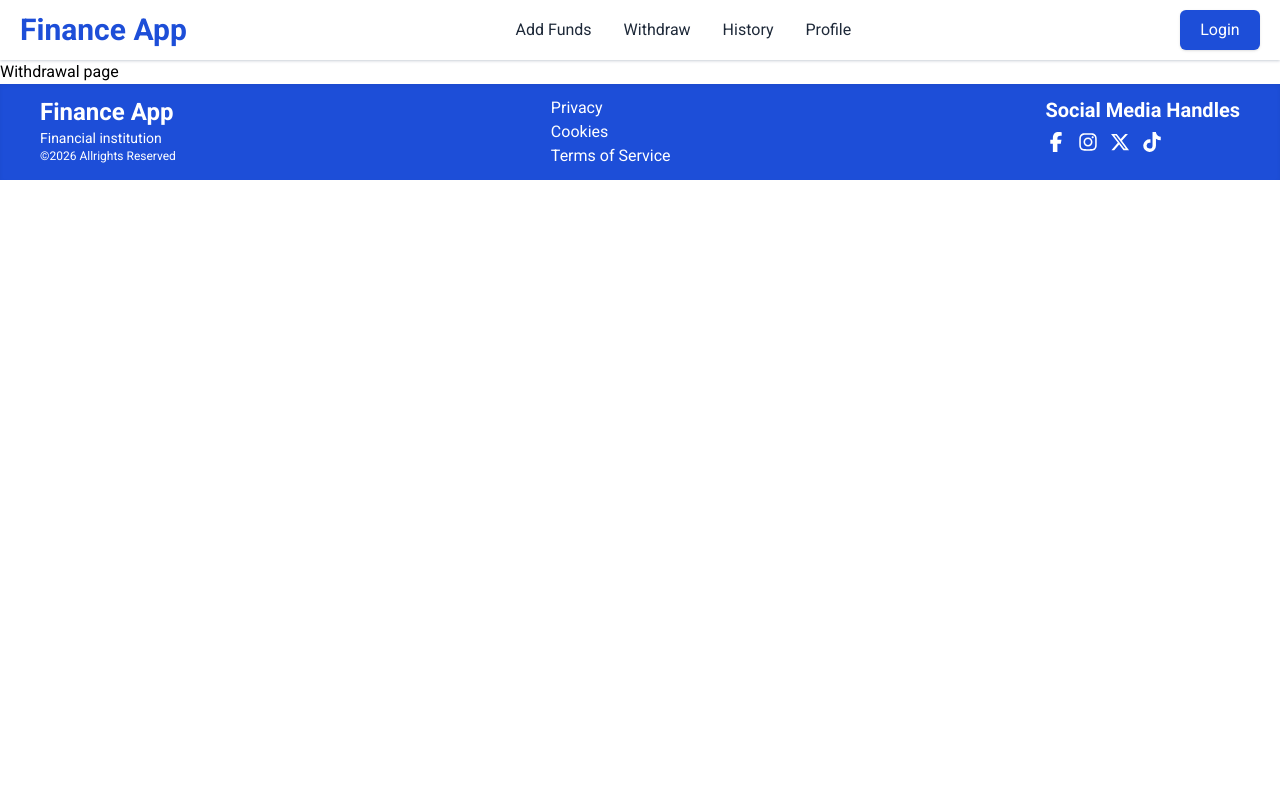
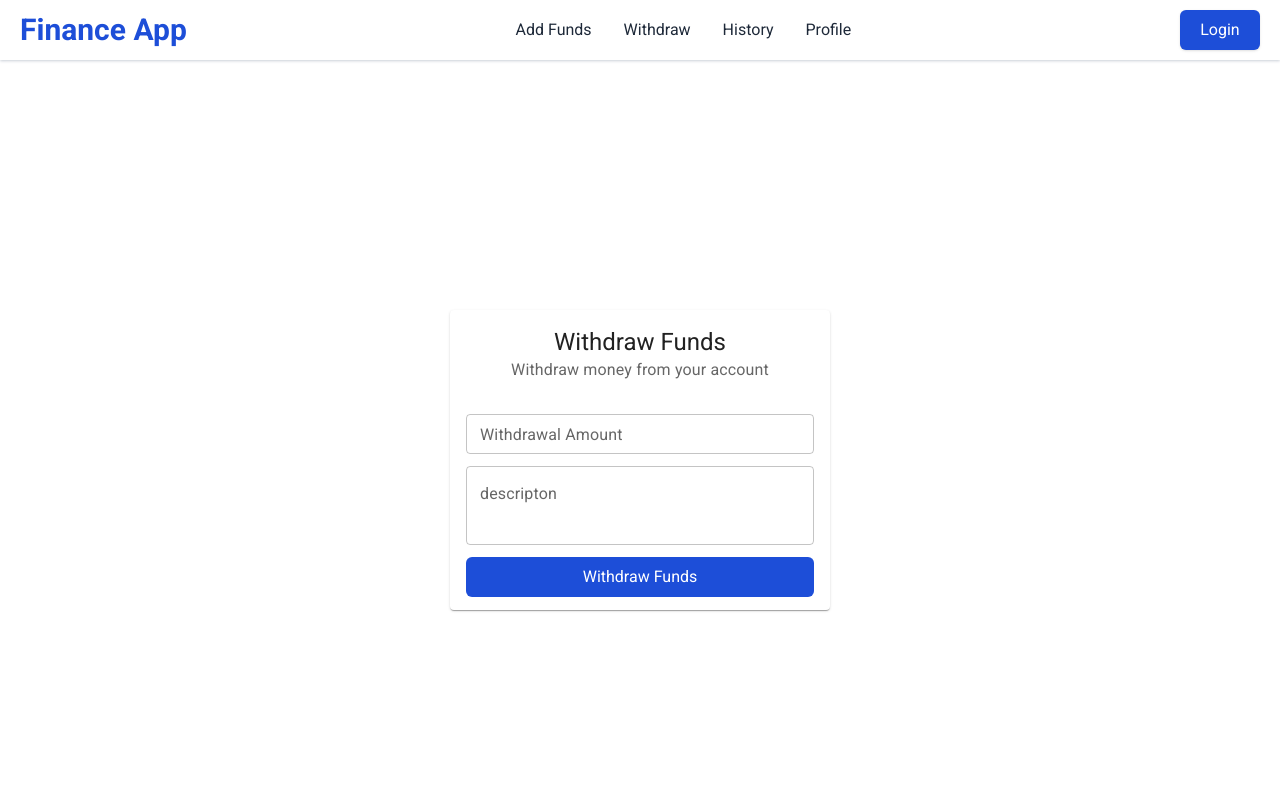
Before and after one commit to Emmy-delight/finance-app, a Next.js app: page /dashboard/withdraw in a window 1280 px wide. Shown: the top 800 px of the page. Built offline with nearby package versions, Linux system fonts and the light colour scheme.

Commit message:
withdrawal page

```diff
--- a/app/dashboard/withdraw/page.js
+++ b/app/dashboard/withdraw/page.js
@@ -1,5 +1,40 @@
+import { Card, CardContent, CardHeader, TextField } from "@mui/material";
+
 export default function Withdraw (){
     return (
-        <main>Withdrawal page</main>
+        <main className="min-h-screen flex justify-center items-center px-20 py-10">
+            <Card sx={{width: 380, height: 300}}>
+                <CardHeader sx={{textAlign: "center"}}
+                title="Withdraw Funds"
+                subheader="Withdraw money from your account" />
+
+              <CardContent>
+                  <form className="flex flex-col gap-3">
+                     <div>
+                       <TextField
+                         fullWidth
+                         size="small"
+                         id="amount"
+                         label="Withdrawal Amount"
+                         type="number"
+                         placeholder="Enter withdrawal amount"
+                       />
+                     </div>
+                     <div>
+                        <TextField
+                         fullWidth
+                         multiline
+                         rows={2}
+                         type="text"
+                         id="description"
+                         label="descripton"
+                         placeholder="Enter withdrawal notes"
+                        />
+                     </div>
+                     <button className="w-full h-10 bg-[#1D4ED8] text-white rounded-md cursor-pointer " type="submit">Withdraw Funds</button>
+                  </form>
+              </CardContent>
+          </Card>
+        </main>
     )
 }
```
